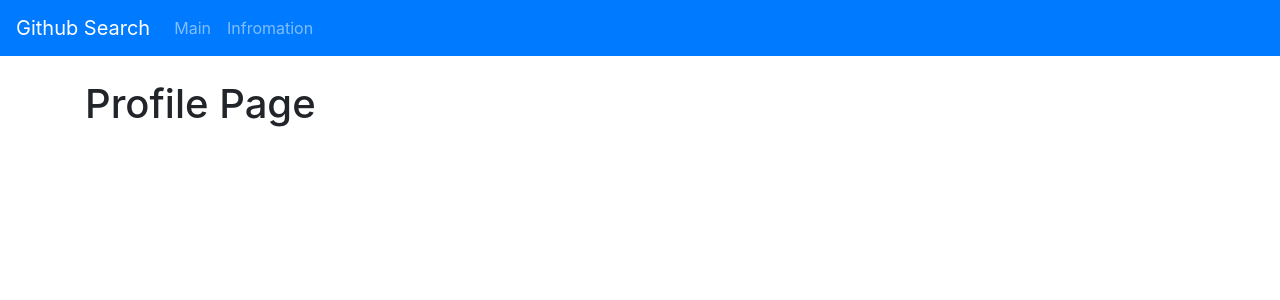
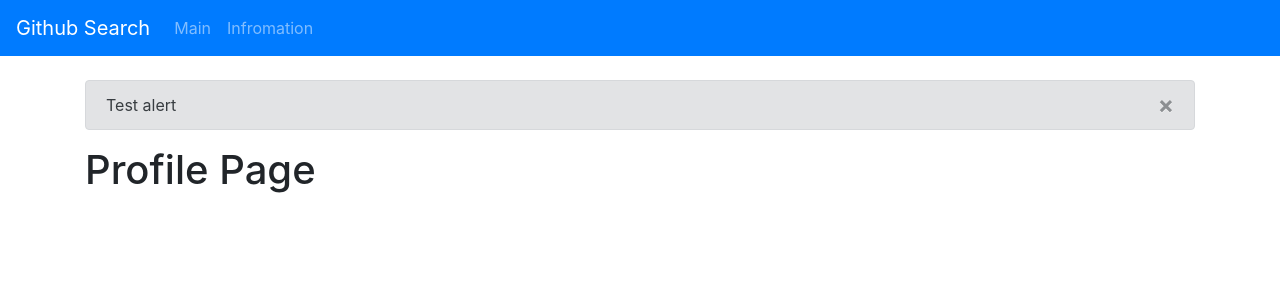
Before and after one commit to Rainspistols/React-hooks, a React (Create React App) app: page /profile/react in a window 1280 px wide. Shown: the top 300 px of the page. Built offline with nearby package versions, Linux system fonts and the light colour scheme.

Commit message:
component alert part-1

```diff
--- a/src/App.js
+++ b/src/App.js
@@ -4,19 +4,24 @@
 import { Home } from './pages/Home';
 import { About } from './pages/About';
 import { Profile } from './pages/Profile';
+import { Alert } from './components/Alert';
+import { AlertState } from './context/alert/alertState';
 
 function App() {
   return (
+    <AlertState>
       <BrowserRouter>
         <Navbar />
         <div className='container pt-4'>
+          <Alert alert={{ text: 'Test alert' }} />
           <Switch>
-          <Route exact path="/" component={Home} />
+            <Route exact path='/' component={Home} />
             <Route path='/about' component={About} />
             <Route path='/profile/:name' component={Profile} />
           </Switch>
         </div>
       </BrowserRouter>
+    </AlertState>
   );
 }
 
--- /dev/null
+++ b/src/components/Alert.js
@@ -0,0 +1,19 @@
+import React from 'react';
+
+export const Alert = ({ alert }) => {
+  return (
+    <div
+      className={`alert alert-${alert.type || 'secondary'} alert-dismissible`}
+      role='alert'
+    >
+      {alert.text}
+      <button
+        type='button'
+        className='close'
+        aria-label='Close'
+      >
+        <span aria-hidden='true'>&times;</span>
+      </button>
+    </div>
+  );
+};
--- /dev/null
+++ b/src/context/alert/alertContext.js
@@ -0,0 +1,3 @@
+import { createContext } from 'react';
+
+export const AlertContext = createContext();
--- /dev/null
+++ b/src/context/alert/alertState.js
@@ -0,0 +1,6 @@
+import React from 'react';
+import { AlertContext } from './alertContext';
+
+export const AlertState = ({ children }) => {
+  return <AlertContext.Provider>{children}</AlertContext.Provider>;
+};
```
Lines whose indentation alone changed are shown as unchanged.
